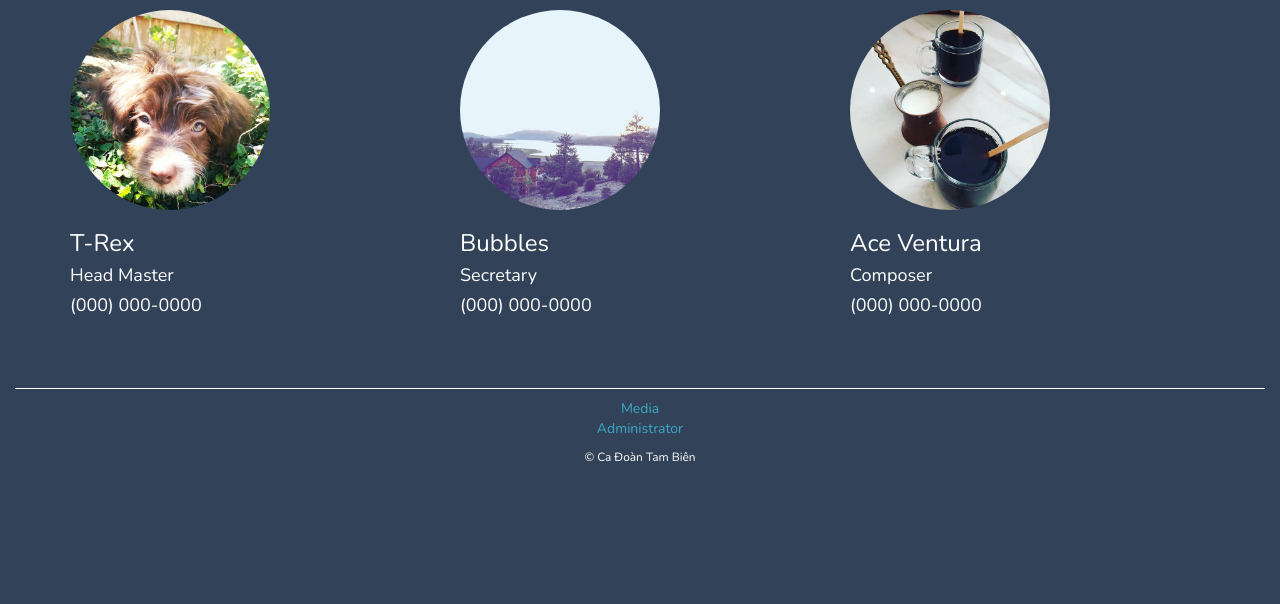
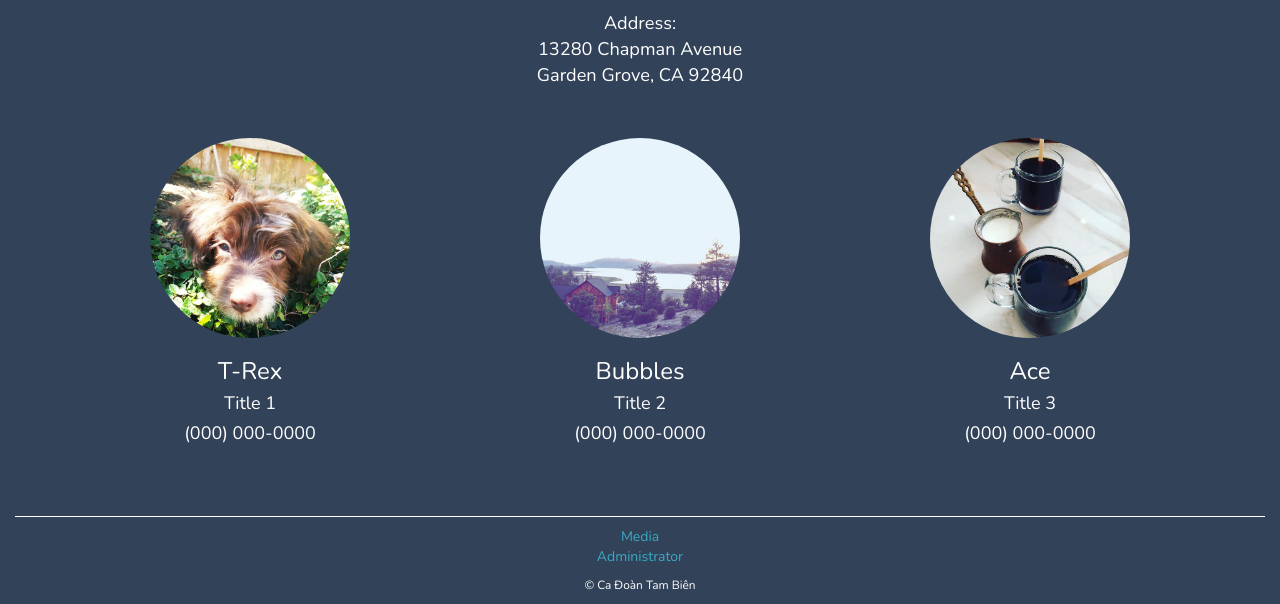
Before and after one commit to Trexsaurus/tam-bien-choir-website, a plain HTML site: page client/contact.html in a window 1280 px wide. Shown: the part 305-909 px from the top of the page. Before the commit the page ends 800 px from the top, so only its background shows below. Drawn offline with nearby package versions, Linux system fonts and the light colour scheme.

Commit message:
#3, #6 - updated pages.

```diff
--- a/client/contact.html
+++ b/client/contact.html
@@ -22,6 +22,7 @@
                 <a href="contact.html" class="btn btn-primary nav-btn">Contact Us</a>
             </nav>
 
+            <div id="contact-distance">
                 <h2>Connect With Us</h2>
 
                 <address>
@@ -29,14 +30,14 @@
                     13280 Chapman Avenue <br>
                     Garden Grove, CA 92840 <br>
                 </address>
-
+            </div>
 <!-- ******      START OF ALL CONTACTS    ******  -->
             <!-- ******
 
             NOTE: Must determine total contacts that will be displayed to output correct responsive design
             Example, if only 3 contacts, use col-xs-4 (for md lg same). If 12, need 3 rows or 4 rows, depending on how want to display
             ******  -->
-            <div class ="container">
+            <div class="container" id="contact-profiles-box">
 
 
 
@@ -46,7 +47,7 @@
                     <div class="col-md-4 col-lg-4">
                         <img src="resources/images/TestImage3.jpg" class="img-circle profile-pic">
                         <h3>T-Rex</h3>
-                        <h4>Head Master</h4>
+                        <h4>Title 1</h4>
                         <h4>(000) 000-0000</h4>
                     </div>
         <!-- ******      Sample Contact END    ******  -->
@@ -54,15 +55,15 @@
                     <div class="col-md-4 col-lg-4">
                         <img src="resources/images/TestImage2.jpg" class="img-circle profile-pic">
                         <h3>Bubbles</h3>
-                        <h4>Secretary</h4>
+                        <h4>Title 2</h4>
                         <h4>(000) 000-0000</h4>
                     </div>
         <!-- ******      Sample Contact END    ******  -->
         <!-- ******      Sample Contact START   ******  -->
                     <div class="col-md-4 col-lg-4">
                         <img src="resources/images/TestImage.jpg" class="img-circle profile-pic">
-                        <h3>Ace Ventura</h3>
-                        <h4>Composer</h4>
+                        <h3>Ace</h3>
+                        <h4>Title 3</h4>
                         <h4>(000) 000-0000</h4>
                     </div>
         <!-- ******      Sample Contact END    ******  -->
--- a/client/resources/css/styles.css
+++ b/client/resources/css/styles.css
@@ -43,6 +43,21 @@ nav {
     max-height: 200px
 }
 
+address {
+    font-size: 1.3em;
+    margin-top: 30px;
+}
+
+#contact-distance {
+    margin-top: 80px;
+    text-align: center;
+}
+
+#contact-profiles-box {
+   text-align: center;
+   margin-top: 50px;
+}
+
 form {
     color: black;
 }
```
Also changed, not shown: client/cdtb_adminLogin.html (+13 -3 lines). Lines whose indentation alone changed are shown as unchanged.
